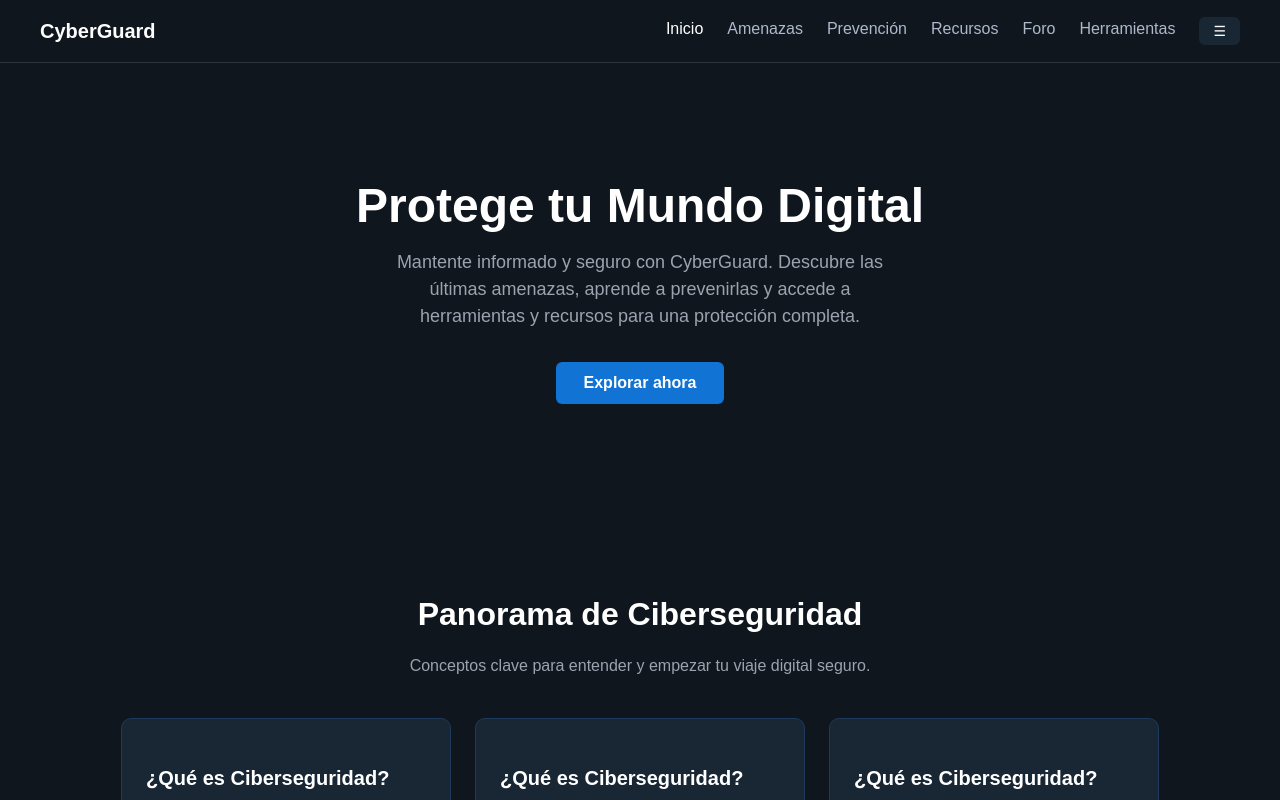
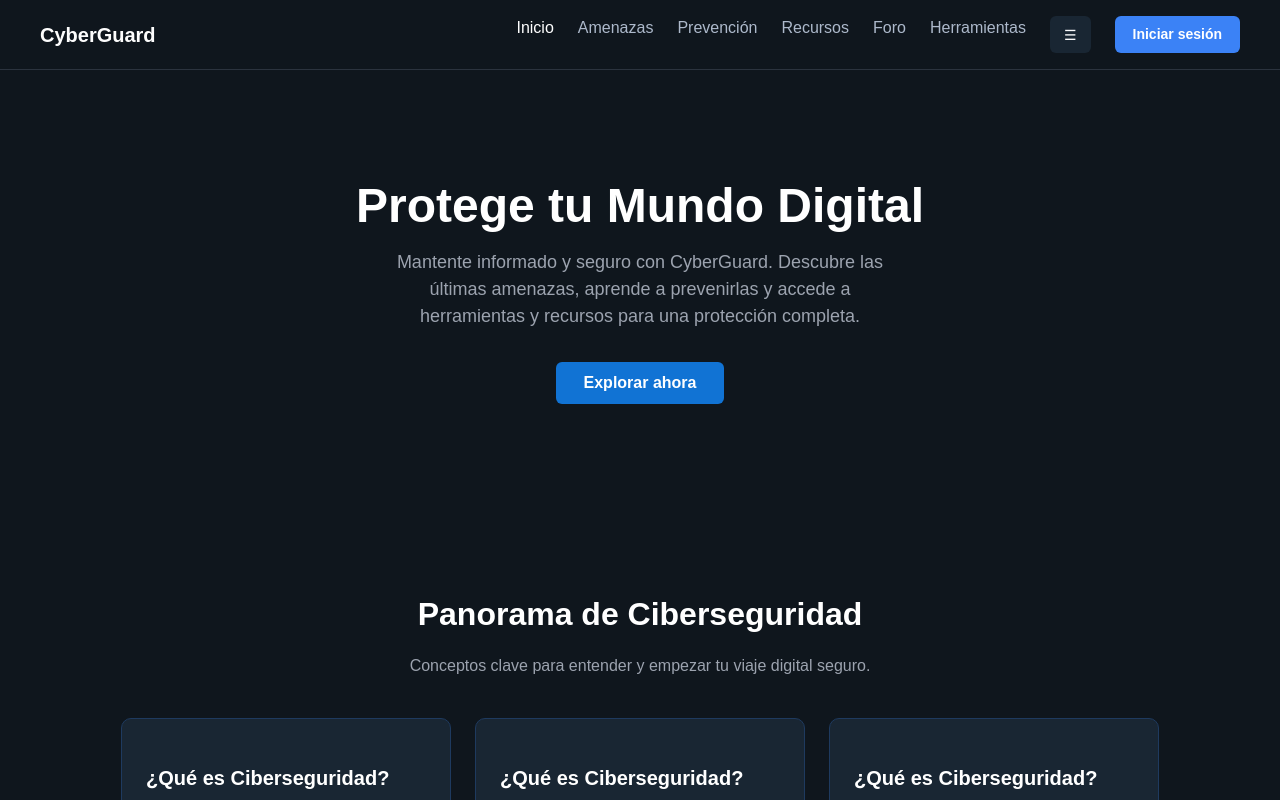
Before and after one commit to dpdev7/plataforma-web-ciberseguridad, a React (Vite) app in the folder frontend/: page /home in a window 1280 px wide. Shown: the top 800 px of the page. Built offline with nearby package versions, Linux system fonts and the light colour scheme; what @zxcvbn-ts/core would draw is missing.

Commit message:
agregar botón de inicio y redirección a login

```diff
--- a/frontend/src/pages/Home.tsx
+++ b/frontend/src/pages/Home.tsx
@@ -1,3 +1,4 @@
+import { Link } from 'react-router-dom';
 import { useState } from 'react';
 import '../styles/Home.css';
 
@@ -7,7 +8,7 @@ function Home() {
     <div className="home">
 
       <nav className="navbar">
-        <span className="navbar-logo">CyberGuard</span>
+        <Link to="/home" className="navbar-logo">CyberGuard</Link>
         <div className="navbar-links">
           <a href="#" style={{ color: 'white' }}>Inicio</a>
           <a href="#">Amenazas</a>
@@ -16,8 +17,9 @@ function Home() {
           <a href="#">Foro</a>
           <a href="#">Herramientas</a>
           <button className="sidebar-btn" onClick={() => setSidebarAbierto(true)}>
-      ☰
+            ☰
           </button>
+          <Link to="/login" className="btn-login">Iniciar sesión</Link>
         </div>
       </nav>
 
--- a/frontend/src/styles/Home.css
+++ b/frontend/src/styles/Home.css
@@ -124,6 +124,7 @@
   border-radius: 6px;
   font-size: 16px;
   cursor: pointer;
+  text-decoration: none;
 }
 .btn-secundario {
   background-color: transparent;
@@ -278,3 +279,15 @@
   color: #94a3b8;
   margin: 0;
 }
+
+.btn-login {
+  background-color: #3b82f6;
+  color: rgb(255, 255, 255);
+  font-weight: bold;
+  border: none;
+  padding: 8px 18px;
+  border-radius: 6px;
+  font-size: 14px;
+  cursor: pointer;
+  text-decoration: none;
+}
--- a/frontend/src/styles/index.css
+++ b/frontend/src/styles/index.css
@@ -19,7 +19,7 @@ a {
   text-decoration: inherit;
 }
 a:hover {
-  color: #535bf2;
+  color: #3b82f6;
 }
 
 body {
@@ -45,11 +45,35 @@ button {
   transition: border-color 0.25s;
 }
 button:hover {
-  border-color: #646cff;
+  border-color: #3b82f6;
 }
 button:focus,
 button:focus-visible {
   outline: 4px auto -webkit-focus-ring-color;
+}
+
+.btn-login:hover {
+  color: white;
+}
+
+a.btn-login {
+  background-color: #3b82f6;
+  color: white !important;
+  text-decoration: none !important;
+  padding: 8px 18px;
+  border-radius: 6px;
+  font-size: 14px;
+  font-weight: bold;
+}
+
+a.btn-primario {
+  background-color: #3b82f6;
+  color: white !important;
+  text-decoration: none !important;
+  padding: 12px 28px;
+  border-radius: 6px;
+  font-size: 16px;
+  font-weight: bold;
 }
 
 @media (prefers-color-scheme: light) {
@@ -58,7 +82,7 @@ button:focus-visible {
     background-color: #ffffff;
   }
   a:hover {
-    color: #747bff;
+    color: #3b82f6;
   }
   button {
     background-color: #f9f9f9;
```
